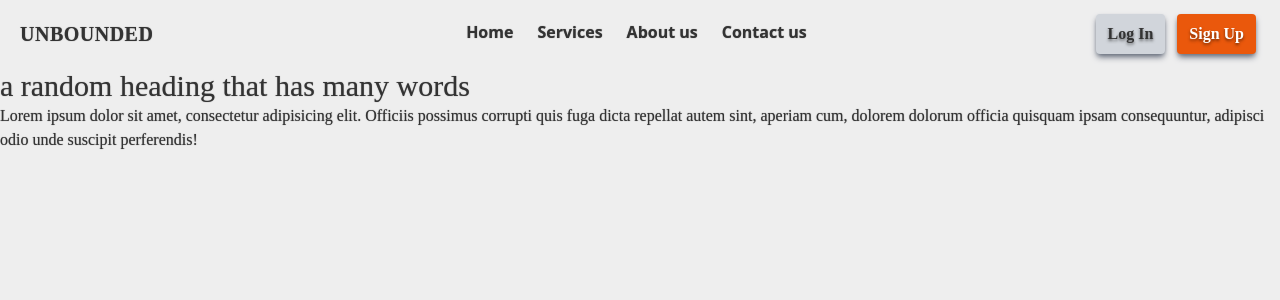
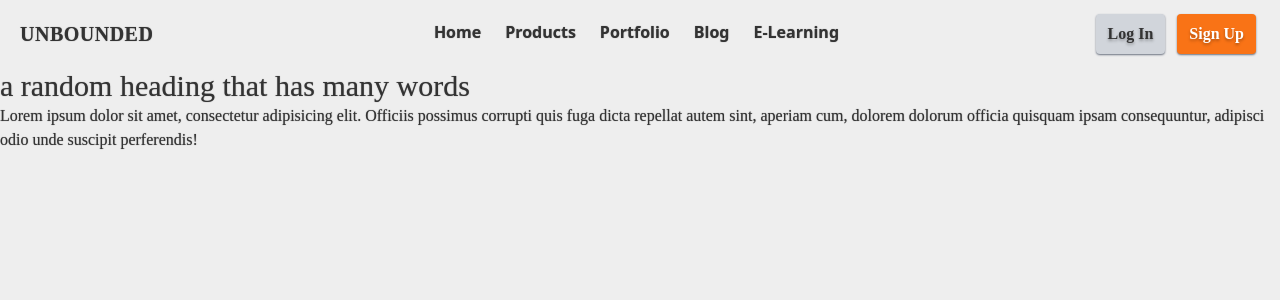
Before and after one commit to straxxxes/blog-boilerplate, a Next.js app: page / in a window 1280 px wide. Shown: the top 300 px of the page. Built offline with nearby package versions, Linux system fonts and the light colour scheme.

Commit message:
final styling added to navbar

```diff
--- a/app/globals.css
+++ b/app/globals.css
@@ -130,9 +130,9 @@ p {
 }
 
 nav > div > div > div > a > h6 {
-  text-shadow: 0px 2px 3px rgba(0, 0, 0, 0.5);
+  text-shadow: 0px 2px 3px rgba(0, 0, 0, 0.3);
 }
 
 nav > div > a > h6 {
-  text-shadow: 0px 2px 3px rgba(0, 0, 0, 0.5);
+  text-shadow: 0px 2px 3px rgba(0, 0, 0, 0.3);
 }
--- a/components/Navbar.tsx
+++ b/components/Navbar.tsx
@@ -18,7 +18,7 @@ export const Navbar = () => {
           </h1>
         </Link>
         <button
-          className=" inline-flex p-3 hover:bg-orange-600 rounded lg:hidden ml-auto hover:text-white outline-none"
+          className=" transition-all inline-flex p-3 hover:bg-orange-500 rounded lg:hidden ml-auto hover:text-white outline-none border-2 border-orange-500"
           onClick={handleClick}
         >
           <svg
@@ -46,40 +46,46 @@ export const Navbar = () => {
             <div className="lg:hidden w-full flex flex-col justify-end items-end justify-items-end">
               <Link
                 href="/"
-                className="text-center my-1 max-w-[120px] transition-all lg:inline-flex lg:w-auto w-full px-3 py-2 rounded font-bold items-center justify-center shadow-md shad text-white bg-orange-600"
+                className="text-center my-1 max-w-[120px] transition-all lg:inline-flex lg:w-auto w-full px-3 py-2 rounded font-bold items-center justify-center shadow-md shad text-white bg-orange-500"
               >
-                <h6 className="text-center  shadow-black">Sign Up</h6>
+                <h6 className="text-center">Sign Up</h6>
               </Link>
               <Link
                 href="/"
                 className="text-center  my-1 max-w-[120px] transition-all lg:inline-flex lg:w-auto w-full px-3 py-2 rounded font-bold items-center justify-center shadow-md bg-gray-300"
               >
-                <h6 className="text-center  shadow-black">Log In</h6>
+                <h6 className="text-center">Log In</h6>
               </Link>
             </div>
             <Link
               href="/"
-              className="max-w-[120px] text-right transition-all lg:inline-flex lg:w-auto w-full px-3 py font-bold items-center justify-center border-b-4 border-b-transparent hover:border-b-orange-600"
+              className="max-w-[120px] text-right transition-all lg:inline-flex lg:w-auto w-full px-3 py font-bold items-center justify-center border-b-4 border-b-transparent hover:border-b-orange-500"
             >
               Home
             </Link>
             <Link
               href="/"
-              className="max-w-[120px] text-right transition-all lg:inline-flex lg:w-auto w-full px-3 py font-bold items-center justify-center border-b-4 border-b-transparent hover:border-b-orange-600"
+              className="max-w-[120px] text-right transition-all lg:inline-flex lg:w-auto w-full px-3 py font-bold items-center justify-center border-b-4 border-b-transparent hover:border-b-orange-500"
             >
-              Services
+              Products
             </Link>
             <Link
               href="/"
-              className="max-w-[120px] text-right transition-all lg:inline-flex lg:w-auto w-full px-3 py font-bold items-center justify-center border-b-4 border-b-transparent hover:border-b-orange-600"
+              className="max-w-[120px] text-right transition-all lg:inline-flex lg:w-auto w-full px-3 py font-bold items-center justify-center border-b-4 border-b-transparent hover:border-b-orange-500"
             >
-              About us
+              Portfolio
             </Link>
             <Link
               href="/"
-              className="max-w-[120px] text-right transition-all lg:inline-flex lg:w-auto w-full px-3 py font-bold items-center justify-center border-b-4 border-b-transparent hover:border-b-orange-600"
+              className="max-w-[120px] text-right transition-all lg:inline-flex lg:w-auto w-full px-3 py font-bold items-center justify-center border-b-4 border-b-transparent hover:border-b-orange-500"
             >
-              Contact us
+              Blog
+            </Link>
+            <Link
+              href="/"
+              className="max-w-[120px] text-right transition-all lg:inline-flex lg:w-auto w-full px-3 py font-bold items-center justify-center border-b-4 border-b-transparent hover:border-b-orange-500"
+            >
+              E-Learning
             </Link>
           </div>
         </div>
@@ -87,15 +93,15 @@ export const Navbar = () => {
         <div className="text-center  hidden lg:inline-flex ">
           <Link
             href="/"
-            className="text-center transition-all lg:inline-flex lg:w-auto w-full px-3 py-2 rounded font-bold items-center justify-center shadow-gray-500 shadow-md mx-auto mr-3 bg-gray-300"
+            className="text-center transition-all lg:inline-flex lg:w-auto w-full px-3 py-2 rounded font-bold items-center justify-center hover:shadow-md shadow-gray-500 shadow-sm mx-auto mr-3 bg-gray-300 hover:shadow-gray-600"
           >
-            <h6 className="text-center  shadow-black">Log In</h6>
+            <h6 className="text-center">Log In</h6>
           </Link>
           <Link
             href="/"
-            className="text-center  transition-all lg:inline-flex lg:w-auto w-full px-3 py-2 rounded font-bold items-center justify-center shadow-gray-500 shadow-md mx-auto mr-3 shad text-white bg-orange-600"
+            className="text-center  transition-all lg:inline-flex lg:w-auto w-full px-3 py-2 rounded font-bold items-center justify-center hover:shadow-md hover:shadow-gray-600 shadow-gray-500 shadow-sm mx-auto mr-3 text-white bg-orange-500"
           >
-            <h6 className="text-center  shadow-black">Sign Up</h6>
+            <h6 className="text-center">Sign Up</h6>
           </Link>
         </div>
       </nav>
```
